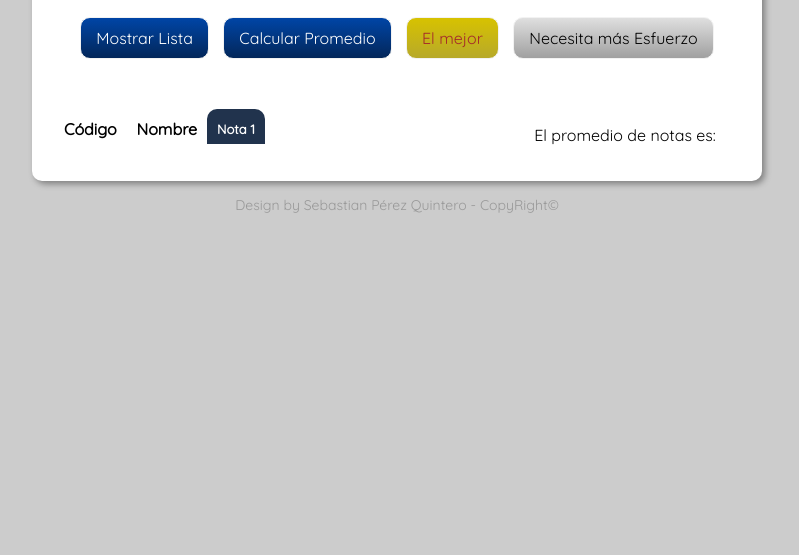
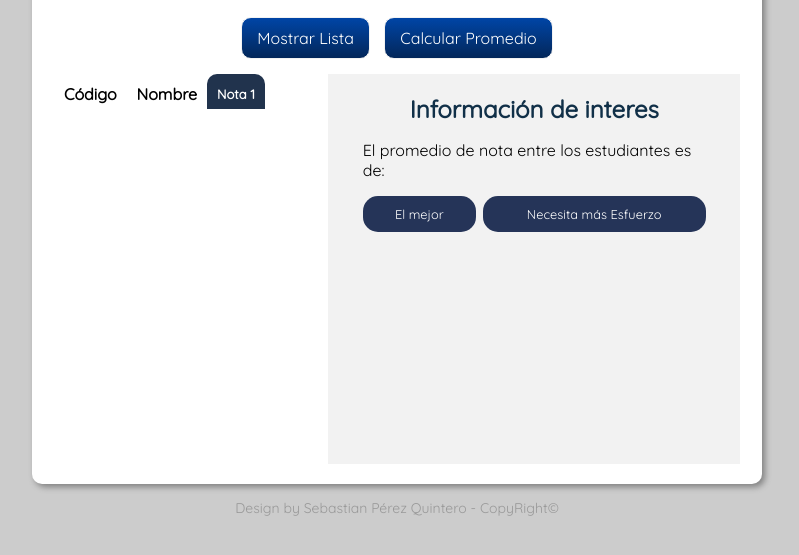
Before and after one commit to sebpequi/JavaScript-LoEsencial_ProyectoFInal_Sebastian_PerezQuintero, a plain HTML site: page index.html in a window 1280 px wide. Shown: the part 103-658 px from the top of the page, without its empty margins (243-1042 px from the left). Drawn offline with Linux system fonts and the light colour scheme.

Commit message:
v Final
Se realizaon todos los requisitos de la actividad y realizamos los cambios y modificaciones para cumplir con la actividad.

```diff
--- a/css/estilos.css
+++ b/css/estilos.css
@@ -5,10 +5,6 @@ body {
 	font-family: 'Quicksand', sans-serif;
 	margin:0;
 	padding:0;
-}
-
-#entrada {
-
 }
 
 a, ul {
@@ -22,6 +18,7 @@ table, th, tr, td {
 
 #caja_sitio {
 	background-color:white;
+	min-height:500px;
 }
 
 /*** Animación Caja Sitio ***/
@@ -55,17 +52,9 @@ table, th, tr, td {
 	margin: 0 auto 10px auto;
 }
 
-#logo {
-
-}
-
 #logo svg {
 	width:100%;
 	height:60px;
-}
-
-#titulopage {
-
 }
 
 #titulopage h1 {
@@ -77,32 +66,6 @@ table, th, tr, td {
 
 /*** El Menu se diseño en los media queries ***/
 #mostrar_menu {
-	display:none;
-}
-
-/*** Area de los Mensajes ***/
-#mensajes {
-	font-size:20px;
-	text-align:center;
-	font-family: 'Dancing Script', cursive;
-}
-#nombre_mejor, #nombre_malo {
-	font-size:18px;
-	font-family: 'Quicksand', sans-serif;
-	font-weight:900;
-}
-
-/*** Mostrar los mensajes de buen estudiante y estudiante regular ***/
-#mensajes {
-	width:95%;
-	padding:10px 2.5% 10px 2.5%;
-}
-
-#elmejorestudiante {
-	display:none;
-}
-
-#masesfuerzo {
 	display:none;
 }
 
@@ -155,10 +118,6 @@ table, th, tr, td {
 	font-size:13px;
 }
 
-#content_mlest {
-
-}
-
 #mlest #content_mlest tr td {
 	padding:10px 10px 5px 10px;
 	text-align:center;
@@ -180,50 +139,70 @@ table, th, tr, td {
 }
 
 /*** Tabla del promedio ***/
-#tablapromedio {
-	width:30%;
+#promedio {
+	background:#f2f2f2;
 }
 
-#mlp thead th {
-	padding:10px 10px 5px 10px;
+#promedio h2 {
 	text-align:center;
+	color:#113048;
+	margin:0;
+	padding:0;
 }
 
-#mlp thead th:first-child {
-	vertical-align:bottom;
-	background:none;
+#elpromedio {
+	font-weight:900;
 }
 
-#mlp thead th:nth-child(2) {
-	vertical-align:bottom;
-	background:none;
+/*** Area de los Mensajes ***/
+#mensajes {
+	width:100%;
 }
 
-#mlp thead th:first-child {
-	background:#21334d;
-	border-radius:10px 10px 0 0;
-	color:white;
-}
-#mlp thead th:nth-child(2) {
-	background:#ff7200;
-	border-radius:10px 10px 0 0;
-	color:white;
+#mensajes_aliento {
+	display:flex;
+	flex-direction:row;
+	padding:0;
+	margin:0;
 }
 
-#content_mlp {
-
+#mensajes_aliento li {
+	padding:10px 0 10px 0;
+	text-align:center;
+	background:#253458;
+	border-radius:15px;
+	font-size:0.8rem;
+	color:white;
+	cursor:pointer;
 }
 
-#mlp #content_mlp tr td {
-	padding:10px 10px 5px 10px;
-	text-align:center;
+#mensajes_aliento li:first-child {
+	width:33%;
+	margin-right:2%;
 }
 
-#mlp #content_mlp tr td:first-child {
-	background:rgba(33, 51, 77, 0.3);
+#mensajes_aliento li:last-child {
+	width:65%;
 }
-#mlp #content_mlp tr td:nth-child(2) {
-	background:rgba(255, 114, 0, 0.3);
+
+#mensajes p {
+	font-size:20px;
+	text-align:center;
+	font-family: 'Dancing Script', cursive;
+}
+#nombre_mejor, #nombre_malo {
+	font-size:18px;
+	font-family: 'Quicksand', sans-serif;
+	font-weight:900;
+}
+
+/*** Mostrar los mensajes de buen estudiante y estudiante regular ***/
+#elmejorestudiante {
+	display:none;
+}
+
+#masesfuerzo {
+	display:none;
 }
 
 
@@ -276,7 +255,6 @@ nav #menu_comandos {
 
 
 nav #menu_comandos li {
-	padding:10px 15px 10px 15px;
 	margin-top:10px;
 	border: solid 1px #f2f2f2;
 	border-radius:10px;
@@ -290,31 +268,15 @@ nav #menu_comandos li {
 	background: linear-gradient(top, #0045A6 , #03275A);
 }
 
+nav #menu_comandos li a {
+	width:auto;
+	color:white;
+	display:block;
+	padding:10px 15px 10px 15px;
+}
+
 nav #menu_comandos li:first-child {
 	margin-right:10px;
-}
-
-nav #menu_comandos li:nth-child(2) {
-	margin-right:10px;
-}
-
-nav #menu_comandos li:nth-child(3) {
-	color: brown;
-	background: -webkit-linear-gradient(top, #D7C200 , #B7A92A);
-	background: -o-linear-gradient(top, #D7C200 , #B7A92A);
-	background: -moz-linear-gradient(top, #D7C200 , #B7A92A);
-	background: linear-gradient(top, #D7C200 , #B7A92A);
-}
-
-nav #menu_comandos li:last-child {
-	margin-left:10px;
-	color:black;
-
-	background: -webkit-linear-gradient(top, #DFDFDF , #A0A0A0);
-	background: -o-linear-gradient(top, #DFDFDF , #A0A0A0);
-	background: -moz-linear-gradient(top, #DFDFDF , #A0A0A0);
-	background: linear-gradient(top, #DFDFDF , #A0A0A0);
-
 }
 
 /*** Las tablas de los datos ***/
@@ -325,12 +287,14 @@ nav #menu_comandos li:last-child {
 
 /*** Tabla lista de los estudiantes ***/
 #tablaestudiantes {
-	width:70%;
+	width:40%;
 }
 
 /*** Tabla del promedio ***/
-#tablapromedio {
-	width:30%;
+#promedio {
+	width:50%;
+	min-height:350px;
+	padding:20px 5% 20px 5%;
 }
 
 }
@@ -357,7 +321,9 @@ nav #menu_comandos li:last-child {
 }
 
 #titulopage {
-	width:100%;
+	width:90%;
+	padding:0 5% 0 5%;
+	font-size:0.7rem;
 }
 
 /*** Menu ***/
@@ -395,7 +361,6 @@ nav {
 
 
 nav #menu_comandos li {
-	padding:15px 15px 15px 15px;
 	border: solid 1px #f2f2f2;
 	color: white;
 	cursor:pointer;
@@ -406,6 +371,13 @@ nav #menu_comandos li {
 	background: -moz-linear-gradient(top, #0045A6 , #03275A);
 	background: linear-gradient(top, #0045A6 , #03275A);
 	opacity:0.5;
+}
+
+nav #menu_comandos li a {
+	width:auto;
+	padding:15px 15px 15px 15px;
+	color:white;
+	display:block;
 }
 
 nav #menu_comandos li:first-child {
@@ -422,22 +394,21 @@ nav #menu_comandos li:last-child {
 }
 
 /*** Tabla lista de los estudiantes ***/
-#anuncio_tabla {
-	display:block;
-}
 #tablaestudiantes {
 	width:100%;
 	margin-bottom:15px;
 	overflow-x:auto;
 }
 
-/*** Tabla del promedio ***/
-#tablapromedio {
-	width:100%;
-}
-
-#mlp {
+#mlest {
 	margin:0 auto 0 auto;
 }
 
+/*** Tabla del promedio ***/
+#promedio {
+	width:90%;
+	padding:5%;
 }
+
+
+}
--- a/index.html
+++ b/index.html
@@ -25,23 +25,16 @@
                     <h1>Lista de los Estudiantes de NextU del curso JS</h1>
                 </div>
             </div>
-           	<span id="mostrar_menu">Clic para Mostrar Menu</span>
+           	<span id="mostrar_menu">Clic para <span id="vermenu">Mostrar</span> Menu</span>
             <nav>
                 <ul id="menu_comandos">
-                    <li onClick="mostrar_Lista(estudiantes)">Mostrar Lista</li>
-                    <li onClick="mostrar_promedio(estudiantes)">Calcular Promedio</li>
-                    <li onClick="elmejor(estudiantes)">El mejor</li>
-                    <li onClick="masesfuerzo(estudiantes)">Necesita más Esfuerzo</li>
+                    <li onClick="mostrar_Lista(estudiantes)"><a>Mostrar Lista</a></li>
+                    <li onClick="mostrar_promedio(estudiantes)"><a href="#promedio">Calcular Promedio</a></li>
                 </ul>
             </nav>
         </header>
         <div id="contenido">
-            <section id="mensajes">
-                <p id="elmejorestudiante">Queremos felicitar a: <br><span id="nombre_mejor"></span><br> Por su dedicación en la certificación </p>
-                <p id="masesfuerzo"><span id="nombre_malo"></span><br>Es importante realizar un esfuerzo mayor ¡Animo!</p>
-            </section>
             <div id="contenedor_tablas">
-            	<p id="anuncio_tabla">Arrastrar la tabla a los lados para ver todos los datos</p>
                 <section id="tablaestudiantes">
                     <table id="mlest">
                         <thead>
@@ -54,7 +47,16 @@
                     </table>
                 </section>
                 <section id="promedio">
-					<p>El promedio de notas es: <span id="elpromedio"></span></p>
+                	<h2>Información de interes</h2>
+					<p>El promedio de nota entre los estudiantes es de: <span id="elpromedio"></span></p>
+                    <div id="mensajes">
+                    	<ul id="mensajes_aliento">
+                            <li onClick="elmejor(estudiantes)">El mejor</li>
+                            <li onClick="masesfuerzo(estudiantes)">Necesita más Esfuerzo</li>
+                        </ul>
+                        <p id="elmejorestudiante">Queremos felicitar a: <br><span id="nombre_mejor"></span><br> Por su dedicación en la certificación </p>
+                        <p id="masesfuerzo"><span id="nombre_malo"></span><span id="otro_nombremalo"></span><br>Es importante realizar un esfuerzo mayor <strong>¡Animo!</strong></p>
+                    </div>
                 </section>
             </div>
         </div>
--- a/js/javascript.js
+++ b/js/javascript.js
@@ -13,17 +13,20 @@ del sitio web, como por ejemplo los clics para mostrar menu y el efecto de onloa
 	//Declaramos el evento de click para mostrar y ocultar el menu
 	var uno = document.getElementById("mostrar_menu");
 	    dos = document.getElementById("menu_comandos");
-	    flag = true;
+		ordentexto = document.getElementById("vermenu");
+	    y = true;
 	uno.onclick = function() {
-		if(flag){
+		if(y){
 			dos.style.display = "flex";
 			dos.style.animation = "entradacaja 1.5s linear";
 			dos.style.marginTop ="0";
-			flag = !flag;
+			y = !y;
+			document.getElementById("vermenu").innerHTML = "Ocultar";
 		} else {
 			dos.style.marginTop = "-80%";
 			dos.style.animation = "salidacaja 1s linear";
-			flag = !flag;
+			y = !y;
+			document.getElementById("vermenu").innerHTML = "Mostrar";
 		}
 	}
 
@@ -36,9 +39,9 @@ var estudiantes = [
 	{"codigo":"003", "nombre":"Daniela", "nota1":4.5},
 	{"codigo":"004", "nombre":"Sara", "nota1":3.9},
 	{"codigo":"005", "nombre":"Juliana", "nota1":4.8},
-	{"codigo":"006", "nombre":"Vanessa", "nota1":3.9},
+	{"codigo":"006", "nombre":"Vanessa", "nota1":3.7},
 	{"codigo":"007", "nombre":"Daniel", "nota1":4.8},
-	{"codigo":"008", "nombre":"Sebas", "nota1":3.0},
+	{"codigo":"008", "nombre":"Sebas", "nota1":4.0},
 	{"codigo":"009", "nombre":"Isamar", "nota1":4.5},
 	{"codigo":"010", "nombre":"Esmeralda", "nota1":4.5}
 ]
@@ -62,7 +65,7 @@ var estudiantes = [
 		for (e = 0; e < json.length; e++) {
 			suma += json[e].nota1;
 			promedio = suma/10;
-			document.getElementById("elpromedio").innerHTML = promedio.toFixed(2);
+			document.getElementById("elpromedio").innerHTML = promedio.toFixed(1);
 
 		}
 	}
@@ -79,7 +82,7 @@ var estudiantes = [
 				index=c;
 
 			}
-			document.getElementById("nombre_mejor").innerHTML = json[index].nombre+" con una nota de "+mejornota;
+			document.getElementById("nombre_mejor").innerHTML = json[index].nombre+" que logro una nota de "+mejornota;
 			document.getElementById("elmejorestudiante").style.display = "block";
 			document.getElementById("masesfuerzo").style.display = "none";
 
@@ -101,8 +104,6 @@ var estudiantes = [
 			document.getElementById("nombre_malo").innerHTML = json[elpeorest].nombre;
 			document.getElementById("elmejorestudiante").style.display = "none";
 			document.getElementById("masesfuerzo").style.display = "block";
+		}
 
-
-
-		}
 	}
```
